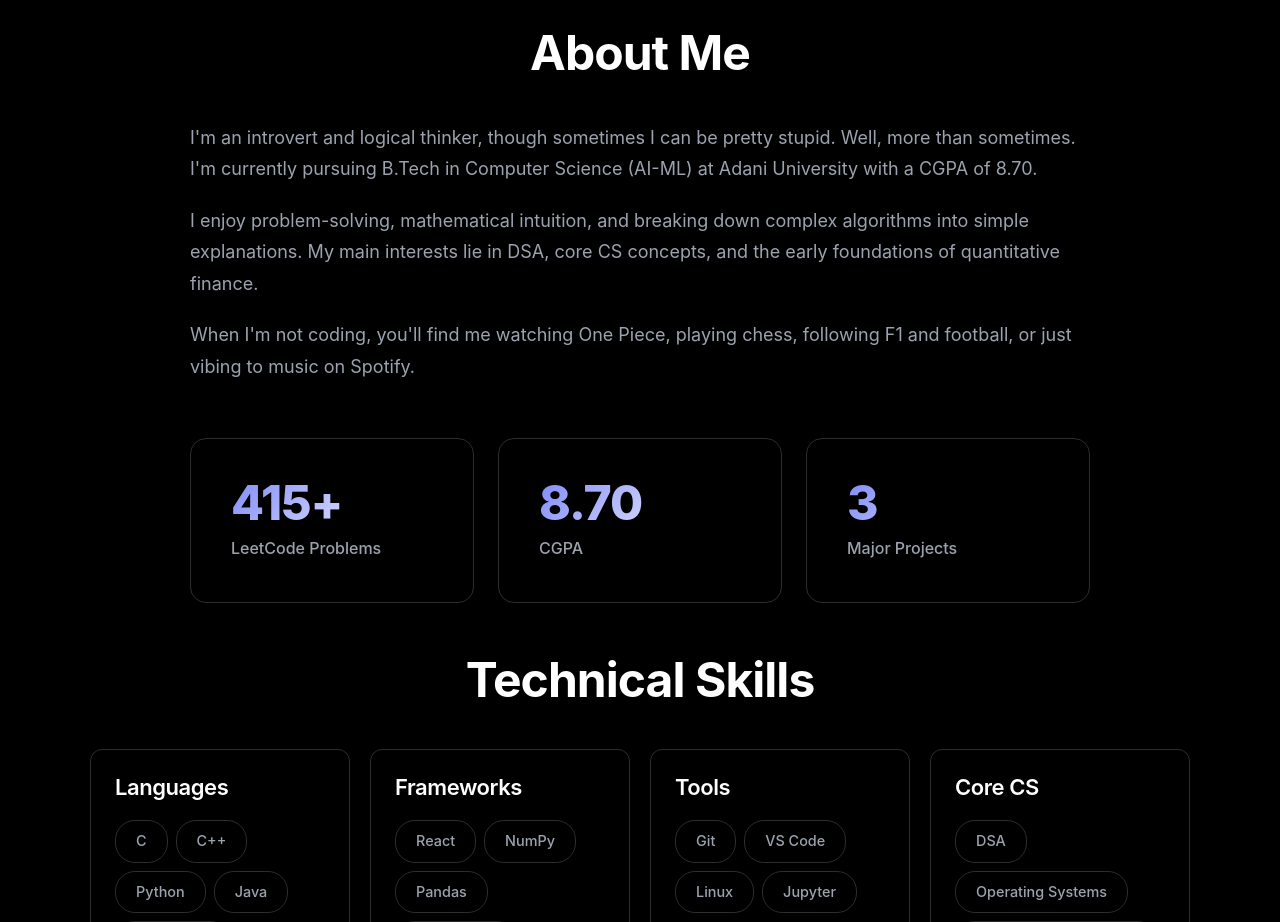
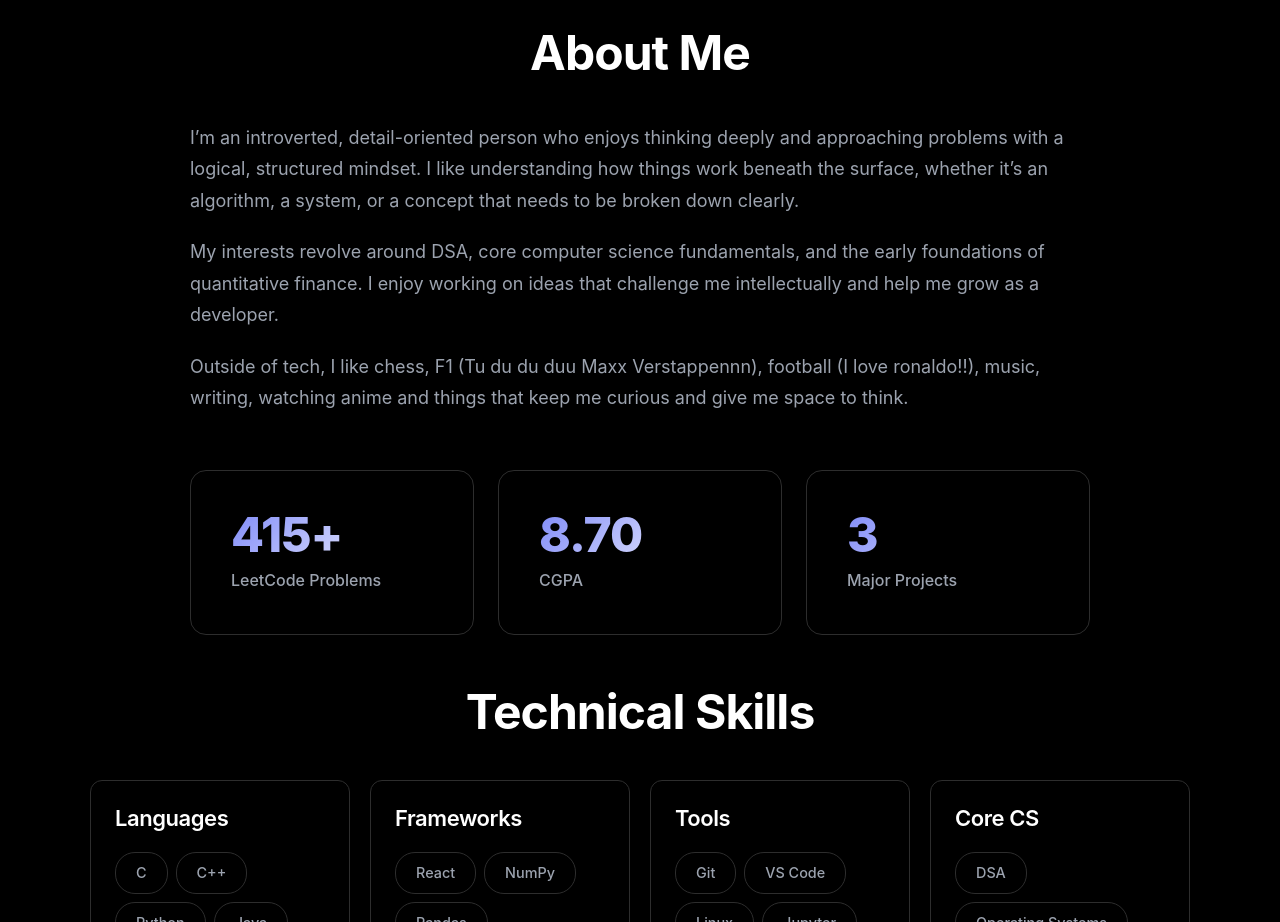
Before and after one commit to imrishi007/portfolio, a React (Vite) app: page / in a window 1280 px wide. Shown: the part 800-1722 px from the top of the page. Built offline with nearby package versions, Linux system fonts and the light colour scheme.

Commit message:
Minor updates

```diff
--- a/src/components/About/About.jsx
+++ b/src/components/About/About.jsx
@@ -9,20 +9,23 @@ const About = () => {
         <div className="about-content">
           <div className="about-text">
             <p>
-              I'm an introvert and logical thinker, though sometimes I can be pretty stupid.
-              Well, more than sometimes. I'm currently pursuing B.Tech in Computer Science (AI-ML)
-              at Adani University with a CGPA of 8.70.
+              I’m an introverted, detail-oriented person who enjoys thinking deeply and
+              approaching problems with a logical, structured mindset. I like understanding
+              how things work beneath the surface, whether it’s an algorithm, a system,
+              or a concept that needs to be broken down clearly.
             </p>
             <p>
-              I enjoy problem-solving, mathematical intuition, and breaking down complex algorithms
-              into simple explanations. My main interests lie in DSA, core CS concepts, and the
-              early foundations of quantitative finance.
+              My interests revolve around DSA, core computer science fundamentals, and the
+              early foundations of quantitative finance. I enjoy working on ideas that
+              challenge me intellectually and help me grow as a developer.
             </p>
             <p>
-              When I'm not coding, you'll find me watching One Piece, playing chess, following F1
-              and football, or just vibing to music on Spotify.
+              Outside of tech, I like chess, F1 (Tu du du duu Maxx Verstappennn), football (I love ronaldo!!), music, writing, watching anime and things that keep
+              me curious and give me space to think.
             </p>
           </div>
+
+
         </div>
 
         <div className="about-stats">
```
